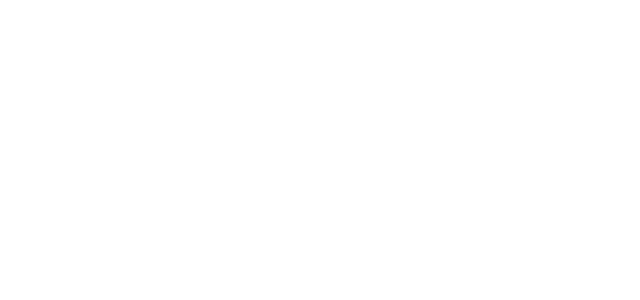
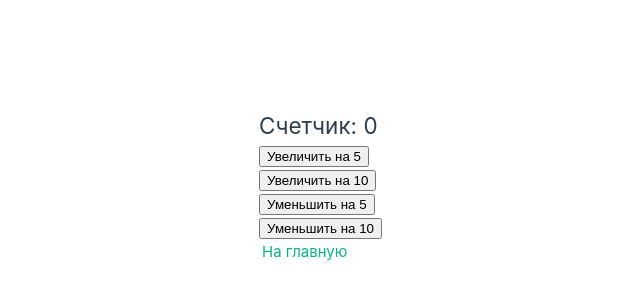
Before and after one commit to reznikovkg/vue-3-docker-compose, a Vue app in the folder vue/: page /counter in a window 1280 px wide. Before the commit this address had no page. Shown: the part 214-514 px from the top of the page, without its empty margins (258-898 px from the left). Built offline with nearby package versions, Linux system fonts and the light colour scheme.

Commit message:
Счетчик с кнопками
Счетчик с кнопками

```diff
--- /dev/null
+++ b/vue/src/components/pages/CounterPage.vue
@@ -0,0 +1,48 @@
+<template>
+  <div>
+    <h2>Счетчик: {{ count }}</h2>
+    <button @click="increment(5)">
+      Увеличить на 5
+    </button>
+
+    <br>
+    <button @click="increment(10)">
+      Увеличить на 10
+    </button>
+
+    <br>
+    <button @click="decrement(5)">
+      Уменьшить на 5
+    </button>
+
+    <br>
+    <button @click="decrement(10)">
+      Уменьшить на 10
+    </button>
+
+    <div>
+      <RouterLink :to="{ name: $routes.INDEX }">На главную</RouterLink>
+    </div>
+  </div>
+</template>
+
+<script setup lang="ts">
+import { computed } from 'vue'
+import { useStore } from 'vuex'
+
+const store = useStore()
+const count = computed(() => store.getters.getCount)
+
+const increment = (i) => {
+  store.dispatch('runIncrement', i)
+}
+
+const decrement = (i) => {
+  store.dispatch('runIncrement', -i)
+}
+
+</script>
+
+<style scoped>
+
+</style>
--- a/vue/src/components/pages/IndexPage.vue
+++ b/vue/src/components/pages/IndexPage.vue
@@ -4,6 +4,11 @@
   <div>
     <RouterLink :to="{ name: $routes.EXAMPLE }">
      To Example
+    </RouterLink>
+  </div>
+  <div>
+    <RouterLink :to="{ name: $routes.COUNTER }">
+     To Counter
     </RouterLink>
   </div>
 </template>
--- a/vue/src/router/index.js
+++ b/vue/src/router/index.js
@@ -2,10 +2,12 @@ import { createWebHistory, createRouter } from 'vue-router'
 
 import IndexPage from './../components/pages/IndexPage.vue'
 import ExamplePage from './../components/pages/ExamplePage.vue'
+import CounterPage from './../components/pages/CounterPage.vue'
 
 export const ROUTES = {
   EXAMPLE: 'EXAMPLE',
   INDEX: 'INDEX',
+  COUNTER: 'COUNTER'
 }
 
 const routes = [
@@ -19,6 +21,11 @@ const routes = [
     path: '/',
     component: IndexPage
   },
+  {
+    name: ROUTES.COUNTER,
+    path: '/counter',
+    component: CounterPage
+  },
 ]
 
 export const router = createRouter({
```
